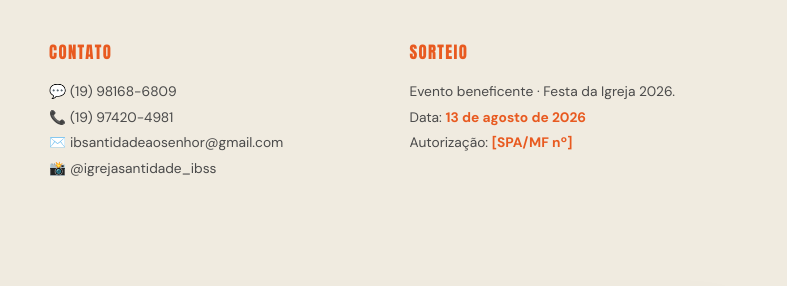
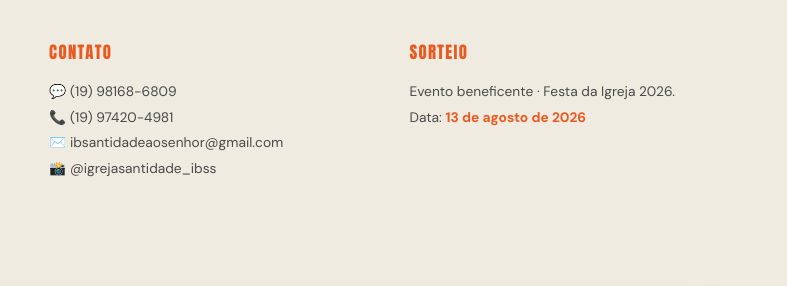
Before and after one commit to grazicassimirooo-wq/igrejasantidade-site, a website with bundled scripts: page index.html in a window 1280 px wide. Shown: the part 4441-4727 px from the top of the page, 493-1280 px from the left. Built offline with nearby package versions, Linux system fonts and the light colour scheme.

Commit message:
Update index.html

```diff
--- a/index.html
+++ b/index.html
@@ -1084,7 +1084,7 @@ window.FIREBASE_CONFIG = {
       <h5>Sorteio</h5>
       <p>Evento beneficente · Festa da Igreja 2026.</p>
       <p>Data: <b style="color:var(--orange)">13 de agosto de 2026</b></p>
-      <p>Autorização: <b style="color:var(--orange)">[SPA/MF nº]</b></p>
+
     </div>
   </div>
   <div class="wrap">
```
